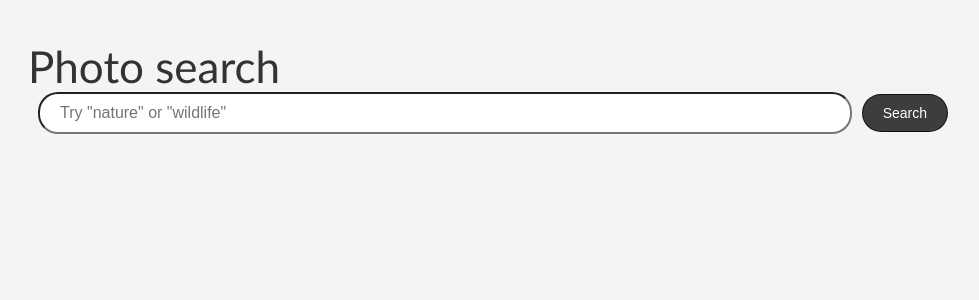
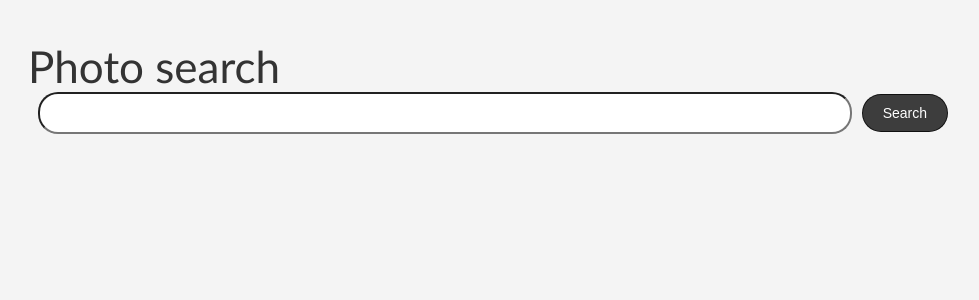
Before and after one commit to Mugambi645/unsplash-images, a React (Create React App) app: page / in a window 1280 px wide. Shown: the top 300 px of the page, without its empty margins (152-1131 px from the left). Built offline with nearby package versions, Linux system fonts and the light colour scheme.

Commit message:
add react state hooks

```diff
--- a/src/searchphotos.js
+++ b/src/searchphotos.js
@@ -1,5 +1,7 @@
-import React from "react";
+import React, {useState} from "react";
+
 export default function SearchPhotos(){
+    const [query, setQuery] = useState(" ")
     return (
         <>
         <form className="form">
@@ -9,6 +11,8 @@ export default function SearchPhotos(){
             <input type="text"
             name="query" className="input"
             placeholder = {`Try "nature" or "wildlife"`}
+            value={query}
+            onChange={(e) => setQuery(e.target.value)}
             />
             <button type="submit" className="button">
                 Search
```
